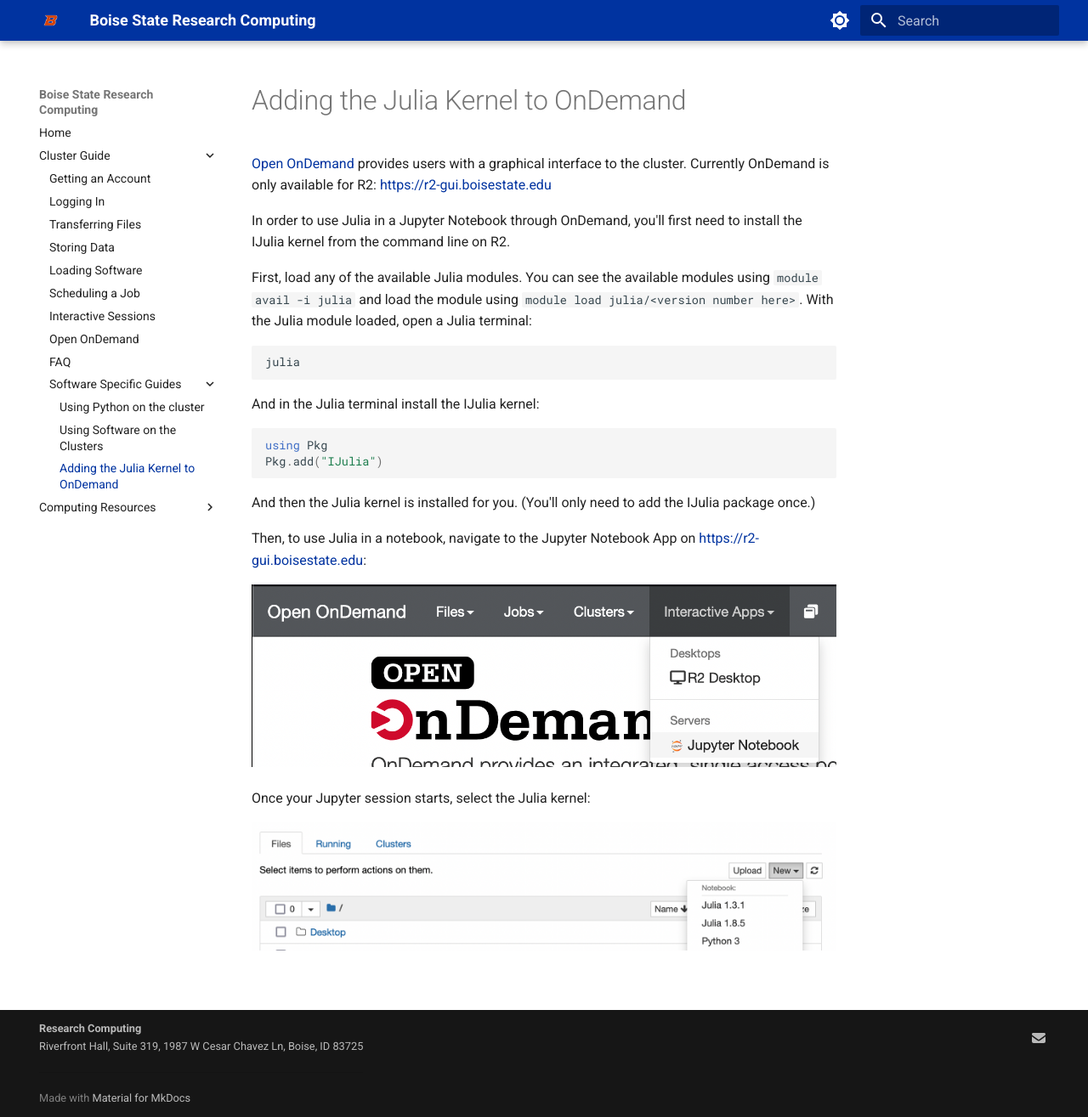
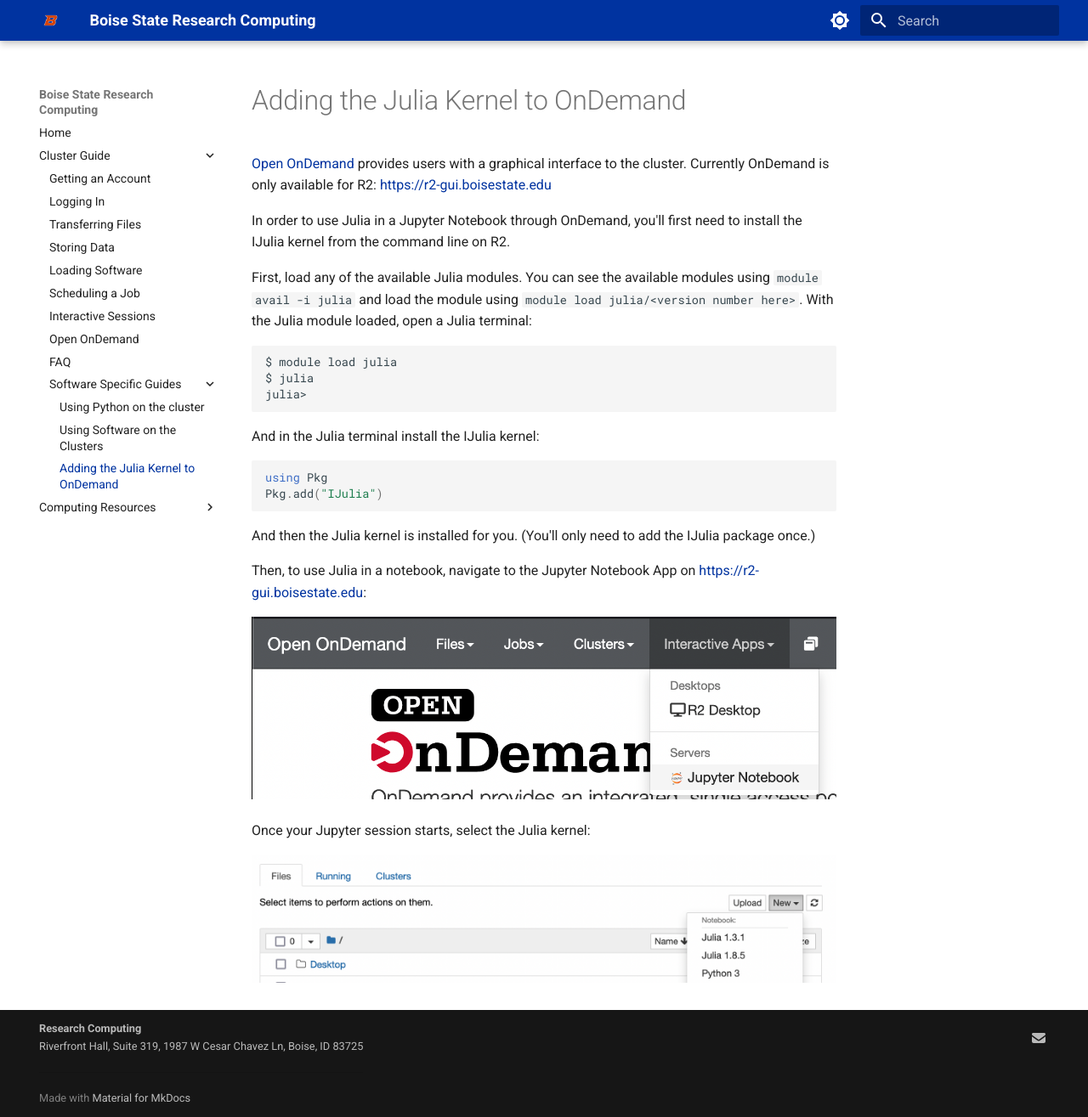
Before and after one commit to bsurc/docs, an MkDocs documentation site: the page built from docs/julia.md, in a window 1280 px wide and 1315 px high. Shown: the whole window at 85% size. Built offline with MkDocs 1.6.1 and Material for MkDocs 9.7.7, drawn with Linux system fonts in a browser that asks for light colours.

Commit message:
Update julia.md
add screen text

````diff
--- a/docs/julia.md
+++ b/docs/julia.md
@@ -9,7 +9,9 @@ First, load any of the available Julia modules.
 You can see the available modules using `module avail -i julia` and load the module using `module load julia/<version number here>`.
 With the Julia module loaded, open a Julia terminal:
 ```bash
-julia
+$ module load julia
+$ julia
+julia>
 ```
 And in the Julia terminal install the IJulia kernel:
 ```julia
````
